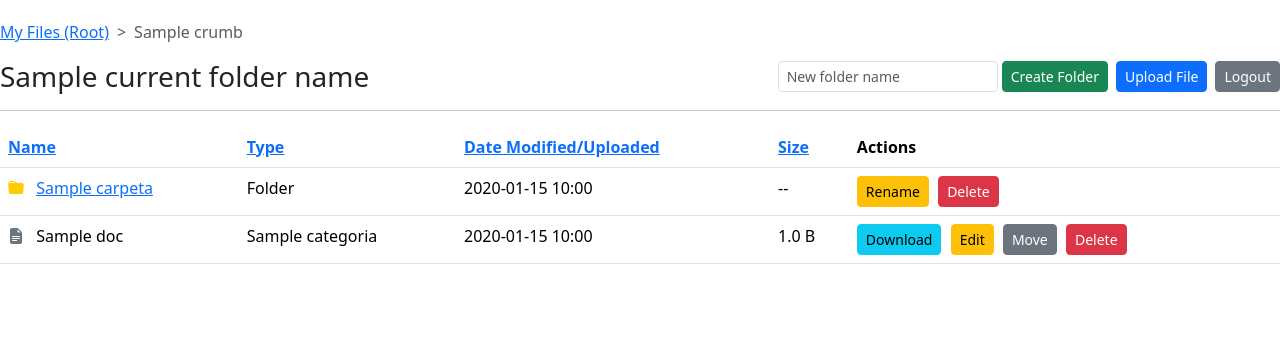
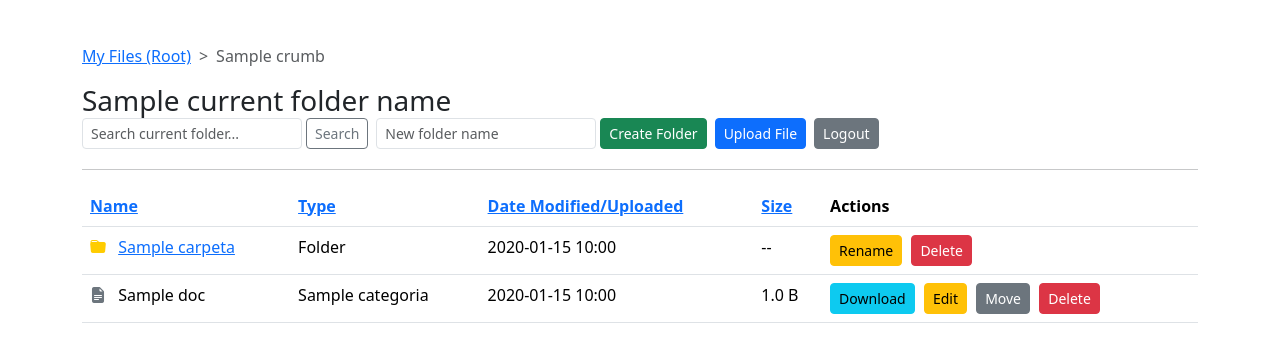
Before and after one commit to Filuuus/RespaldoBravos, a Flask app: template templates/file_list.html in a window 1280 px wide. Shown: the top 362 px of the page. Run offline with Flask 3, Linux system fonts and the light colour scheme; tables that the repository leaves empty hold one stand-in row (values such as "Sample post"); the template is opened without the code that fills it: values that come from a table or form of the project are taken from there, most other values are stand-ins (such as "Sample title", 1, 10 or a date in 2020).

Commit message:
Adds search to file listing
Improves file listing functionality by adding search
capabilities and refactoring sorting logic.

The changes introduce a search bar that allows users
to filter files and folders based on name or description.
It also refactors the sorting logic for better readability
and maintainability, ensuring that sort parameters are
correctly passed and applied to both folders and documents.

Templates are updated to include the search input and
preserve sorting parameters during search.

```diff
--- a/app.py
+++ b/app.py
@@ -18,6 +18,7 @@ from extensions import db
 from flask_migrate import Migrate
 from models import ActividadUsuario
 from flask import request
+from sqlalchemy import asc, desc, text, or_
 
 load_dotenv()
 
@@ -319,7 +320,7 @@ def upload_route(parent_folder_id):
 def list_files(folder_id):
     # --- Import models needed ---
     from models import Documento, Categoria, Carpeta, Usuario
-    from sqlalchemy import asc, desc, text
+    from sqlalchemy import asc, desc, text, or_ # Ensure text and or_ are imported
     # ----------------------------
 
     user_id = session.get('user_id')
@@ -327,35 +328,23 @@ def list_files(folder_id):
         flash('User session error.', 'danger')
         return redirect(url_for('login'))
 
-    # --- Get Sort Parameters ---
+    # --- Get Sort and Search Parameters ---
     sort_by = request.args.get('sort_by', 'name')
     sort_dir = request.args.get('sort_dir', 'asc')
+    search_term = request.args.get('q', '').strip()
 
     # --- Determine Sort Columns and Direction ---
     folder_order_by = Carpeta.nombre
     document_order_by = Documento.titulo_original
-
-    # Map sort_by parameter
-    if sort_by == 'name':
-        folder_order_by = Carpeta.nombre
-        document_order_by = Documento.titulo_original
-    elif sort_by == 'date':
-        folder_order_by = Carpeta.fecha_modificacion
-        document_order_by = Documento.fecha_carga
-    elif sort_by == 'type':
-        pass # Document query handles this via join
-    elif sort_by == 'size':
-        folder_order_by = Carpeta.nombre # Keep default for folders
-        document_order_by = Documento.file_size
+    # Map sort_by parameter (check previous response for full logic if needed)
+    if sort_by == 'name': folder_order_by, document_order_by = Carpeta.nombre, Documento.titulo_original
+    elif sort_by == 'date': folder_order_by, document_order_by = Carpeta.fecha_modificacion, Documento.fecha_carga
+    elif sort_by == 'size': document_order_by = Documento.file_size # folder order remains default
+    # Type sort handled later with join
 
     # Determine sort direction function
-    if sort_dir == 'desc':
-        folder_order_func = desc
-        document_order_func = desc
-    else:
-        sort_dir = 'asc'
-        folder_order_func = asc
-        document_order_func = asc
+    if sort_dir == 'desc': folder_order_func, document_order_func = desc, desc
+    else: sort_dir, folder_order_func, document_order_func = 'asc', asc, asc
 
     # Initialize lists/variables
     sub_folders = []
@@ -365,22 +354,19 @@ def list_files(folder_id):
 
     try:
         # --- Fetch Current Folder and Ancestors (Breadcrumbs) ---
+        # This whole block needs to be present if folder_id is not None
         if folder_id:
-            # Use a recursive query to get the path from root to current folder
             sql_query = text("""
                 WITH RECURSIVE folder_path AS (
                     SELECT id_carpeta, nombre, id_carpeta_padre
-                    FROM carpetas
-                    WHERE id_carpeta = :current_folder_id AND id_usuario = :user_id
+                    FROM carpetas WHERE id_carpeta = :current_folder_id AND id_usuario = :user_id
                     UNION ALL
                     SELECT c.id_carpeta, c.nombre, c.id_carpeta_padre
-                    FROM carpetas c
-                    JOIN folder_path fp ON c.id_carpeta = fp.id_carpeta_padre
+                    FROM carpetas c JOIN folder_path fp ON c.id_carpeta = fp.id_carpeta_padre
                     WHERE c.id_usuario = :user_id
                 )
                 SELECT id_carpeta, nombre, id_carpeta_padre FROM folder_path;
             """)
-
             result = db.session.execute(sql_query, {'current_folder_id': folder_id, 'user_id': user_id})
 
             try:
@@ -396,48 +382,45 @@ def list_files(folder_id):
                  return redirect(url_for('list_files', folder_id=None))
 
             # Reconstruct path from root to current
-            breadcrumbs = []
             curr_id = folder_id
             visited = set()
             while curr_id is not None:
-                if curr_id in visited or len(visited) > 20: # Add loop limit
+                if curr_id in visited or len(visited) > 20: # Safety limit
                     print(f"Warning: Breadcrumb cycle detected or limit reached at {curr_id}")
-                    breadcrumbs = []
-                    break
+                    breadcrumbs = [] ; break
                 visited.add(curr_id)
-
                 folder_info = path_data.get(curr_id)
                 if folder_info:
                     breadcrumbs.insert(0, {'id': folder_info['id_carpeta'], 'nombre': folder_info['nombre']})
                     curr_id = folder_info['id_carpeta_padre']
                 else:
-                    # This case means root (parent is NULL) or data inconsistency
-                    if curr_id in path_data: # It was the actual root folder in path_data
-                         pass # Root reached successfully
-                    else: # Data for curr_id was missing, error
-                         print(f"Warning: Could not find ancestor data for ID {curr_id} in path_data.")
+                    if curr_id in path_data: pass # Reached root successfully
+                    else: print(f"Warning: Could not find ancestor data for ID {curr_id} in path_data.")
                     break
 
-            if breadcrumbs:
-                current_folder_name = breadcrumbs[-1]['nombre']
-            else:
-                 # Path reconstruction failed after initial check passed - should be rare
-                 print(f"Warning: Breadcrumb list empty after reconstruction for folder {folder_id}")
-                 current_folder_name = "Error Loading Name"
-                 # Optional: redirect to root if breadcrumbs fail badly
-                 # return redirect(url_for('list_files'))
+            if breadcrumbs: current_folder_name = breadcrumbs[-1]['nombre']
+            else: current_folder_name = "Error Loading Name"
+        # --- End of Breadcrumb Logic ---
 
-        # --- Fetch Contents with Sorting ---
-        sub_folders = Carpeta.query.filter_by(
-            id_usuario=user_id,
-            id_carpeta_padre=folder_id
-        ).order_by(folder_order_func(folder_order_by)).all()
+        # --- Fetch Contents (Apply Search Filter first) ---
+        # Base Queries
+        folder_query = Carpeta.query.filter_by(id_usuario=user_id, id_carpeta_padre=folder_id)
+        doc_query = Documento.query.filter_by(id_usuario=user_id, id_carpeta=folder_id)
 
-        doc_query = Documento.query.filter_by(
-            id_usuario=user_id,
-            id_carpeta=folder_id
-        )
-        # Add join/order for type sort
+        # Apply Search Filter IF search_term exists
+        if search_term:
+            search_like = f"%{search_term}%"
+            folder_query = folder_query.filter(Carpeta.nombre.ilike(search_like))
+            doc_query = doc_query.filter(
+                or_(
+                    Documento.titulo_original.ilike(search_like),
+                    Documento.descripcion.ilike(search_like)
+                )
+            )
+
+        # --- Apply Sorting ---
+        sub_folders = folder_query.order_by(folder_order_func(folder_order_by)).all()
+
         if sort_by == 'type':
              doc_query = doc_query.outerjoin(Categoria, Documento.id_categoria == Categoria.id_categoria)\
                                   .order_by(document_order_func(Categoria.nombre), asc(Documento.titulo_original))
@@ -450,9 +433,7 @@ def list_files(folder_id):
         db.session.rollback()
         print(f"Database query error in list_files: {e}")
         flash('Error retrieving contents from database.', 'danger')
-        sub_folders = []
-        documents_in_folder = []
-        breadcrumbs = []
+        sub_folders, documents_in_folder, breadcrumbs = [], [], []
         current_folder_name = "Error"
 
     # Render the template
@@ -464,7 +445,8 @@ def list_files(folder_id):
         current_folder_name=current_folder_name,
         breadcrumbs=breadcrumbs,
         sort_by=sort_by,
-        sort_dir=sort_dir
+        sort_dir=sort_dir,
+        search_term=search_term
     )
 
 
--- a/templates/file_list.html
+++ b/templates/file_list.html
@@ -3,18 +3,26 @@
 <head>
     <meta charset="utf-8">
     <meta name="viewport" content="width=device-width, initial-scale=1, shrink-to-fit=no">
-    {# Display current folder name in title #}
+    {# Display current folder name in the browser tab title #}
     <title>{{ current_folder_name }} - My Files</title>
+
+    {# Load Bootstrap CSS for styling #}
     <link href="https://cdn.jsdelivr.net/npm/bootstrap@5.3.3/dist/css/bootstrap.min.css" rel="stylesheet">
+    {# Load Bootstrap Icons CSS #}
     <link rel="stylesheet" href="https://cdn.jsdelivr.net/npm/bootstrap-icons@1.11.3/font/bootstrap-icons.min.css">
+
+    {# Optional custom styles #}
     <style>
         body { padding-top: 20px; }
         .action-btn { margin-right: 5px; }
-        .folder-icon::before { content: "\f3d7"; font-family: bootstrap-icons; margin-right: 5px; } /* Bootstrap folder icon */
-        .file-icon::before { content: "\f361"; font-family: bootstrap-icons; margin-right: 5px; } /* Bootstrap file icon */
+        /* Styles for icons if needed, although inline style is used below */
+        /* .folder-icon::before { content: "\f3d7"; font-family: bootstrap-icons; margin-right: 5px; } */
+        /* .file-icon::before { content: "\f361"; font-family: bootstrap-icons; margin-right: 5px; } */
     </style>
 </head>
 <body>
+    <div class="container mt-4">
+
         {# --- START: Breadcrumb Navigation --- #}
         <nav aria-label="breadcrumb" style="--bs-breadcrumb-divider: '>';"> {# Added style #}
             <ol class="breadcrumb">
@@ -35,28 +43,29 @@
             </ol>
         </nav>
         {# --- END: Breadcrumb Navigation --- #}
+        <div class="d-flex justify-content-between align-items-center mb-3 flex-wrap">
+            <h1 class="h3 mb-0 me-3">{{ current_folder_name }}</h1>
 
+            <div class="d-flex align-items-center flex-wrap">
+                <form method="GET" action="{{ url_for('list_files', folder_id=current_folder_id) }}" class="d-inline-flex me-2 mb-1">
+                    {# Hidden inputs preserve current sorting when searching #}
+                    <input type="hidden" name="sort_by" value="{{ sort_by or 'name' }}">
+                    <input type="hidden" name="sort_dir" value="{{ sort_dir or 'asc' }}">
+                    {# Search input field, pre-filled with current search term #}
+                    <input type="search" name="q" class="form-control form-control-sm me-1" placeholder="Search current folder..." value="{{ search_term or '' }}" style="width: auto;">
+                    <button type="submit" class="btn btn-sm btn-outline-secondary">Search</button>
+                </form>
 
-    {# --- START: Header Row with Title and Actions --- #}
-    <div class="d-flex justify-content-between align-items-center mb-3">
-        {# Display current folder name #}
-        <h1 class="h3 mb-0">{{ current_folder_name }}</h1>
+                <form method="POST" action="{{ url_for('create_folder', parent_folder_id=current_folder_id if current_folder_id else None) }}" class="d-inline-flex me-2 mb-1">
+                    <input type="text" name="folder_name" class="form-control form-control-sm me-1" placeholder="New folder name" required style="width: auto;">
+                    <button type="submit" class="btn btn-sm btn-success text-nowrap">Create Folder</button>
+                </form>
 
-        {# Buttons/Forms Area #}
-        <div class="d-flex align-items-center">
-            {# Create Folder Form #}
-            <form method="POST" action="{{ url_for('create_folder', parent_folder_id=current_folder_id if current_folder_id else None) }}" class="d-inline-flex me-2">
-                <input type="text" name="folder_name" class="form-control form-control-sm me-1" placeholder="New folder name" required style="width: auto;">
-                <button type="submit" class="btn btn-sm btn-success text-nowrap">Create Folder</button> {# Added text-nowrap #}
-            </form>
-            {# Upload Button #}
-            <a href="{{ url_for('upload_route', parent_folder_id=current_folder_id) }}" class="btn btn-sm btn-primary me-2 text-nowrap">Upload File</a> {# Added text-nowrap #}
-            {# Logout Button #}
-            <a href="{{ url_for('logout') }}" class="btn btn-sm btn-secondary text-nowrap">Logout</a> {# Added text-nowrap #}
+                <a href="{{ url_for('upload_route', parent_folder_id=current_folder_id) }}" class="btn btn-sm btn-primary me-2 mb-1 text-nowrap">Upload File</a>
+                <a href="{{ url_for('logout') }}" class="btn btn-sm btn-secondary mb-1 text-nowrap">Logout</a>
             </div>
         </div>
-    {# --- END: Header Row --- #}
-    <hr class="mt-0"> {# Moved hr below header row #}
+        <hr class="mt-0">
 
         {% with messages = get_flashed_messages(with_categories=true) %}
             {% if messages %}
@@ -69,91 +78,77 @@
             {% endif %}
         {% endwith %}
 
-        {# Display Folders and Files in one table #}
         {% if folders or documents %}
         <table class="table table-hover">
             <thead>
                 <tr>
-                    {# --- NAME Header --- #}
                     <th scope="col">
+                        {# Logic to determine next sort direction for 'name' #}
                         {% set next_dir_name = 'desc' if sort_by == 'name' and sort_dir == 'asc' else 'asc' %}
-                        <a href="{{ url_for('list_files', folder_id=current_folder_id, sort_by='name', sort_dir=next_dir_name) }}">Name</a>
-                        {% if sort_by == 'name' %}
-                            <i class="bi bi-sort-{{ 'alpha-up' if sort_dir == 'asc' else 'alpha-down' }}"></i>
-                        {% endif %}
+                        {# Link to sort by name, preserving current folder and search term #}
+                        <a href="{{ url_for('list_files', folder_id=current_folder_id, sort_by='name', sort_dir=next_dir_name, q=search_term or None) }}">Name</a>
+                        {# Show sort indicator icon if currently sorting by name #}
+                        {% if sort_by == 'name' %}<i class="bi bi-sort-{{ 'alpha-up' if sort_dir == 'asc' else 'alpha-down' }}"></i>{% endif %}
                     </th>
 
-                    {# --- TYPE Header --- #}
                     <th scope="col">
                         {% set next_dir_type = 'desc' if sort_by == 'type' and sort_dir == 'asc' else 'asc' %}
-                        <a href="{{ url_for('list_files', folder_id=current_folder_id, sort_by='type', sort_dir=next_dir_type) }}">Type</a>
-                         {% if sort_by == 'type' %}
-                            <i class="bi bi-sort-{{ 'alpha-up' if sort_dir == 'asc' else 'alpha-down' }}"></i>
-                        {% endif %}
+                        <a href="{{ url_for('list_files', folder_id=current_folder_id, sort_by='type', sort_dir=next_dir_type, q=search_term or None) }}">Type</a>
+                         {% if sort_by == 'type' %}<i class="bi bi-sort-{{ 'alpha-up' if sort_dir == 'asc' else 'alpha-down' }}"></i>{% endif %}
                    </th>
 
-                    {# --- DATE Header --- #}
                     <th scope="col">
                         {% set next_dir_date = 'desc' if sort_by == 'date' and sort_dir == 'asc' else 'asc' %}
-                        <a href="{{ url_for('list_files', folder_id=current_folder_id, sort_by='date', sort_dir=next_dir_date) }}">Date Modified/Uploaded</a>
-                        {% if sort_by == 'date' %}
-                            <i class="bi bi-sort-{{ 'down' if sort_dir == 'asc' else 'up' }}"></i> {# Numeric/Date sort icons #}
-                        {% endif %}
+                        <a href="{{ url_for('list_files', folder_id=current_folder_id, sort_by='date', sort_dir=next_dir_date, q=search_term or None) }}">Date Modified/Uploaded</a>
+                        {% if sort_by == 'date' %}<i class="bi bi-sort-{{ 'down' if sort_dir == 'asc' else 'up' }}"></i>{% endif %}
                     </th>
 
-                    {# --- SIZE Header --- #}
                     <th scope="col">
                          {% set next_dir_size = 'desc' if sort_by == 'size' and sort_dir == 'asc' else 'asc' %}
-                         <a href="{{ url_for('list_files', folder_id=current_folder_id, sort_by='size', sort_dir=next_dir_size) }}">Size</a>
-                         {% if sort_by == 'size' %}
-                            <i class="bi bi-sort-{{ 'down' if sort_dir == 'asc' else 'up' }}"></i> {# Numeric sort icons #}
-                        {% endif %}
+                         <a href="{{ url_for('list_files', folder_id=current_folder_id, sort_by='size', sort_dir=next_dir_size, q=search_term or None) }}">Size</a>
+                         {% if sort_by == 'size' %}<i class="bi bi-sort-{{ 'down' if sort_dir == 'asc' else 'up' }}"></i>{% endif %}
                     </th>
 
                     <th scope="col">Actions</th>
                 </tr>
             </thead>
             <tbody>
-                {# Loop through Folders first #}
                 {% for folder in folders %}
                 <tr>
-                    <td>
-                        <i class="bi bi-folder-fill me-2" style="color: #ffcc00;"></i> {# Bootstrap folder icon #}
-                        <a href="{{ url_for('list_files', folder_id=folder.id_carpeta) }}">{{ folder.nombre }}</a>
+                    <td>{# Folder Icon and Link to navigate into folder #}
+                        <i class="bi bi-folder-fill me-2" style="color: #ffcc00;"></i>
+                        <a href="{{ url_for('list_files', folder_id=folder.id_carpeta, q=search_term or None) }}">{{ folder.nombre }}</a>
                     </td>
-                     <td>Folder</td>
-                    <td>{{ folder.fecha_modificacion.strftime('%Y-%m-%d %H:%M') if folder.fecha_modificacion else 'N/A' }}</td>
-                    <td>--</td> {# Folders don't have size #}
-                    <td>
-                        {# --- START: Folder Actions --- #}
-                        {# Rename Button #}
+                    <td>Folder</td> {# Static type for folders #}
+                    <td>{{ folder.fecha_modificacion.strftime('%Y-%m-%d %H:%M') if folder.fecha_modificacion else 'N/A' }}</td> {# Folder modification date #}
+                    <td>--</td> {# Folders have no size here #}
+                    <td>{# Folder Actions: Rename, Delete #}
                         <a href="{{ url_for('rename_folder', folder_id=folder.id_carpeta) }}" class="btn btn-sm btn-warning action-btn" title="Rename Folder">Rename</a>
-                        {# Delete Form for Folders #}
                         <form method="POST" action="{{ url_for('delete_folder', folder_id=folder.id_carpeta) }}" style="display: inline;" onsubmit="return confirm('Are you sure you want to delete this folder? It must be empty.');">
                              <button type="submit" class="btn btn-sm btn-danger action-btn" title="Delete Folder (Must be empty)">Delete</button>
                         </form>
-                        {# --- END: Folder Actions --- #}
                     </td>
                 </tr>
                 {% endfor %}
 
-                {# Loop through Documents #}
                 {% for doc in documents %}
                 <tr>
-                    <td>
-                         <i class="bi bi-file-earmark-text-fill me-2" style="color: #6c757d;"></i> {# Bootstrap file icon #}
+                    <td>{# File Icon and Name #}
+                         <i class="bi bi-file-earmark-text-fill me-2" style="color: #6c757d;"></i>
                         {{ doc.titulo_original }}
+                        {# Display favorite indicator if set #}
                         {% if doc.favorito %}<span class="badge bg-warning text-dark ms-1">Fav</span>{% endif %}
                     </td>
+                     {# Display category name using relationship, fallback to 'File' #}
                     <td>{{ doc.categoria.nombre if doc.categoria else 'File' }}</td>
+                     {# Display upload date #}
                     <td>{{ doc.fecha_carga.strftime('%Y-%m-%d %H:%M') if doc.fecha_carga else 'N/A' }}</td>
+                     {# Display formatted file size using custom filter #}
                     <td>{{ doc.file_size | format_file_size if doc.file_size is not none else 'N/A' }}</td>
-                    <td>
-                        {# Document Actions #}
+                    <td>{# Document Actions: Download, Edit, Move, Delete #}
                         <a href="{{ url_for('download_file', doc_id=doc.id_documento) }}" class="btn btn-sm btn-info action-btn" title="Download">Download</a>
                         <a href="{{ url_for('edit_file', doc_id=doc.id_documento) }}" class="btn btn-sm btn-warning action-btn" title="Edit Metadata">Edit</a>
                         <a href="{{ url_for('move_file', doc_id=doc.id_documento) }}" class="btn btn-sm btn-secondary action-btn" title="Move File">Move</a>
-                        {# ------------------- #}
                         <form method="POST" action="{{ url_for('delete_file', doc_id=doc.id_documento) }}" style="display: inline;" onsubmit="return confirm('Are you sure you want to delete this file?');">
                              <button type="submit" class="btn btn-sm btn-danger action-btn" title="Delete">Delete</button>
                         </form>
@@ -162,6 +157,7 @@
                 {% endfor %}
             </tbody>
         </table>
+        {# Message displayed if folder is empty #}
         {% else %}
         <div class="alert alert-info" role="alert">
             This folder is empty.
@@ -169,6 +165,7 @@
         {% endif %}
 
     </div>
+    {# Load Bootstrap JS Bundle #}
     <script src="https://cdn.jsdelivr.net/npm/bootstrap@5.3.3/dist/js/bootstrap.bundle.min.js"></script>
 </body>
 </html>
```
Lines whose indentation alone changed are shown as unchanged.
